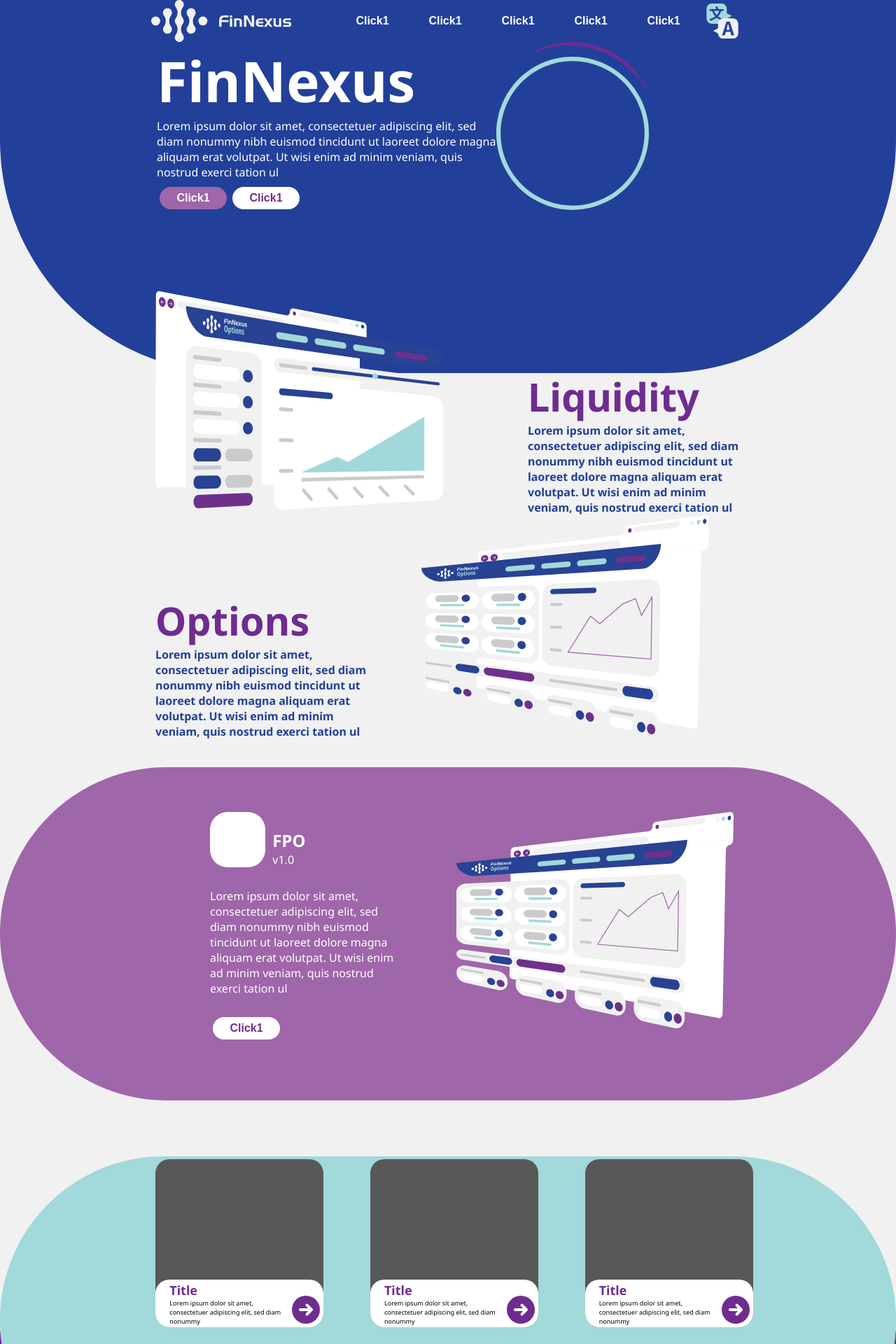
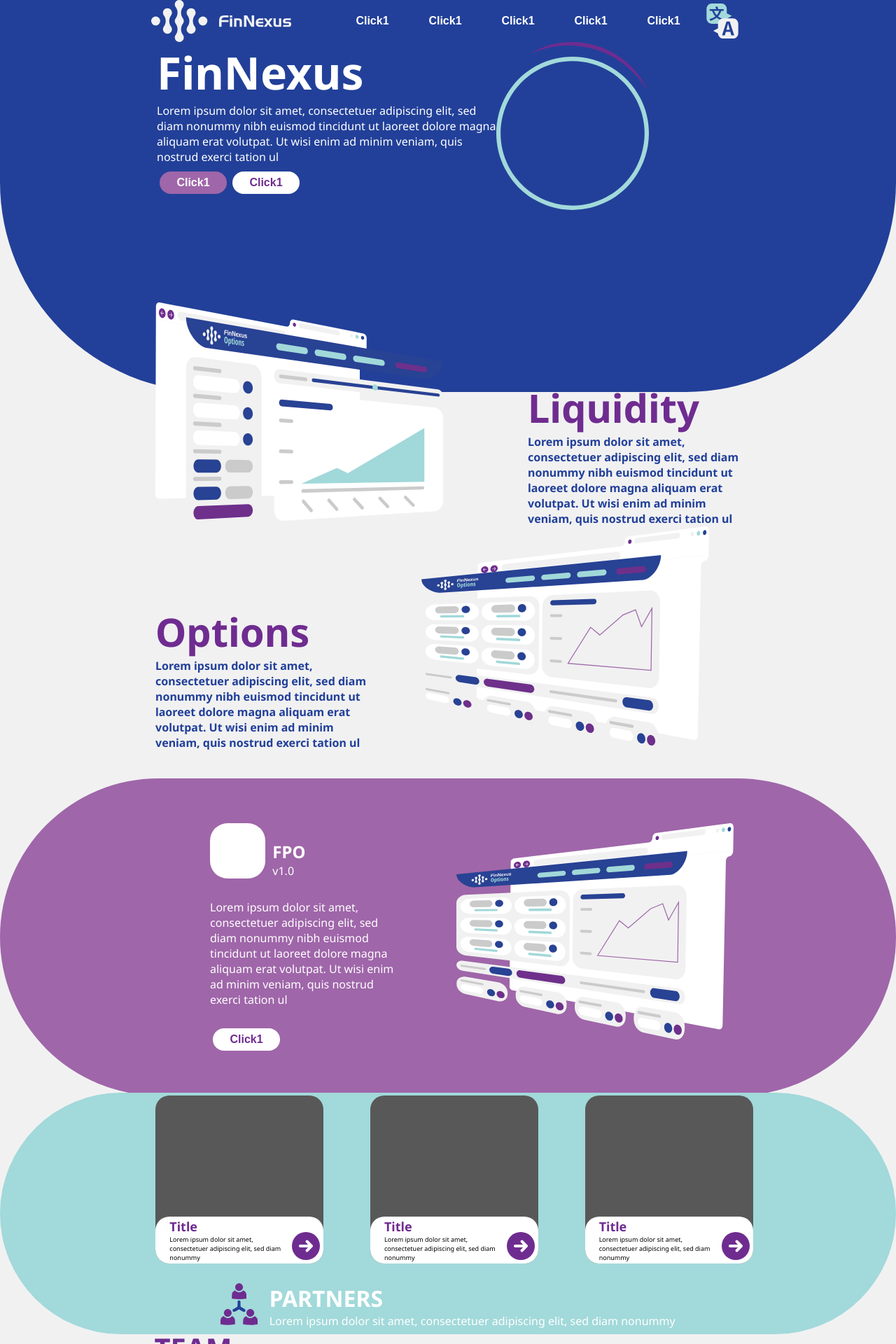
Before and after one commit to FinNexus/finnexus-ui, a Next.js app: page / in a window 1280 px wide. Shown: the top 1920 px of the page at 70% size. Built offline with nearby package versions, Linux system fonts and the light colour scheme.

Commit message:
remove curved svgs

```diff
--- a/pages/index.js
+++ b/pages/index.js
@@ -28,7 +28,7 @@ export default function Home() {
       </Head>
       {/** START -- Upper Section. Can be later moved to a component */}
       <Container maxWidth="lg" className={`${styles.bkgImgBlue}`}>
-        <Container maxWidth="md" className={styles.centerContent}>
+        <Container maxWidth="md" /* className={styles.centerContent} */>
           <Grid container direction="row" className={styles.navbar}>
             {/*https://stackoverflow.com/questions/4476526/do-i-use-img-object-or-embed-for-svg-files*/}
             <object className={styles.logoProps} data="fnxLogo.svg" type="image/svg+xml"></object>
@@ -60,8 +60,8 @@ export default function Home() {
       </Container>
       {/** END -- Upper Section. Can be later moved to a component */}
 
-      <Container>
-        <Container maxWidth="md" className={`${styles.liqAndInfo} ${styles.centerContent}`}>
+      <Container maxWidth="lg">
+        <Container maxWidth="md" className={`${styles.liqAndInfo}`}>
           <Grid container style={{ minHeight: "20em" }} justify="space-around">
             <Grid item md={5} lg={6} xs={5}>
               <div style={{
@@ -92,8 +92,8 @@ export default function Home() {
       </Container>
 
       {/** START -- Next Section Content */}
-      <Container className={styles.middleSection}>
-        <Container maxWidth="md" className={`${styles.section} ${styles.centerContent}`} style={{ minHeight: "35rem" }}>
+      <Container maxWidth="lg" className={styles.middleSection}>
+        <Container maxWidth="md" className={`${styles.section}`}>
           <Grid container className={`${styles.halfMiddleSection}`} style={{ display: "flex", justifyContent: "flex-end" }}>
             <Grid item lg={4} className={styles.halfMiddleOneThird}>
               <Grid item md={7} className={styles.imageContainer}>
@@ -120,8 +120,8 @@ export default function Home() {
       {/** END -- Next Section Content */}
 
       {/** START -- Third Section Content */}
-      <Container className={styles.thirdSection}>
-        <Container maxWidth="md" className={`${styles.section} ${styles.centerContent}`}/*  style={{ maxWidth: "2000px" }} */>
+      <Container maxWidth="lg" className={`${styles.thirdSection}`}>
+        <Container maxWidth="md">
           <Grid container justify="space-around" spacing={1}>
             <Grid item lg={3} sm={3}>
               <div className={`${styles.picBox}`}>
@@ -151,12 +151,12 @@ export default function Home() {
               </div>
             </Grid>
           </Grid>
-          <Grid container justify="center" spacing={2} style={{marginTop: "20px", color: "white"}}>
+          <Grid container justify="center" spacing={2} style={{ marginTop: "20px", color: "white" }}>
             <Grid item>
               <object className={styles.logoProps} data="FNX_partners.svg" type="image/svg+xml"></object>
             </Grid>
             <Grid item>
-              <h1 style={{margin: '0'}}>PARTNERS</h1>
+              <h1 style={{ margin: '0' }}>PARTNERS</h1>
               <p>Lorem ipsum dolor sit amet, consectetuer adipiscing elit, sed diam nonummy </p>
             </Grid>
           </Grid>
@@ -184,9 +184,9 @@ export default function Home() {
         </Grid>
       </Container>
       {/** START -- Bottom Section */}
-      <Container maxWidth="lg" className={`${styles.bkgImgBlueInverted}`} /* style={{ maxWidth: "2000px" }} */>
-        <Container maxWidth="lg" className={styles.centerContent} style={{ padding: "0 7%" }}>
-          <Grid container justify="space-around" spacing={10} direction="row" style={{ padding: "1% 8%", margin: "4em auto 0 auto", color: "white" }}>
+      <Container maxWidth="lg" className={styles.bkgImgBlueInverted} /* style={{ maxWidth: "2000px" }} */>
+        <Container maxWidth="lg" style={{ padding: "0 7%" }}>
+          <Grid container justify="space-around" spacing={10} direction="row" style={{ margin: "4em auto 0 auto", color: "white" }}>
             <Grid item lg={5} style={{ height: "100%" }}>
               <div style={{ marginBottom: "10px" }}>
                 <p style={{ fontSize: "3em", margin: "0", fontWeight: "900" }}>Join</p>
--- a/styles/Home.module.css
+++ b/styles/Home.module.css
@@ -9,17 +9,16 @@
 }
 
 .bkgImgBlue {
-  background-image: url(/bg_top_header.svg);
-  background-position-x: center;
-  background-position-y: top;
-  background-repeat: no-repeat;
+  background-color: var(--top-color);
+  border-bottom-left-radius: 300px;
+  border-bottom-right-radius: 300px;
+  min-height: 35rem;
 }
 
 .bkgImgBlueInverted {
-  background-image: url(/bg_top_header_inverted.svg);
-  background-position-x: center;
-  background-position-y: top;
-  background-repeat: no-repeat;
+  background-color: var(--top-color);
+    border-top-left-radius: 300px;
+    border-top-right-radius: 300px;
 }
 
 .centerContent {
@@ -107,16 +106,13 @@ div.upperMainContent p {
 .compName {
   color: white;
   font-weight: bold;
-  font-size: 5rem;
+  font-size: 4rem;
   margin-bottom: 0;
 }
 
 .middleSection {
-  background-image: url(/capsule_purplelight.svg);
-  background-position-x: center;
-  background-position-y: top;
-  background-repeat: no-repeat;
-  min-height: 30rem;
+  background-color: var(--light-pink-color);
+  border-radius: 300px;
 }
 
 .middleSectionContent {
@@ -169,10 +165,8 @@ div.upperMainContent p {
 }
 
 .thirdSection {
-  min-height: 62rem;
-  background-image: url(/capsule_bluepurple.svg);
-  background-repeat: no-repeat;
-  background-position: top center;
+  background-color: var(--select-btn-color);
+  border-radius: 300px;
 }
 
 .thirdSectionContent {
@@ -344,7 +338,7 @@ span.userPicIcon:first-of-type {
 .liqAndInfo {
   margin-top: 10px;
   margin-bottom: 40px;
-  margin-top: -14rem;
+  margin-top: -8rem;
 }
 
 div.liqAndInfo:nth-of-type() {
```
